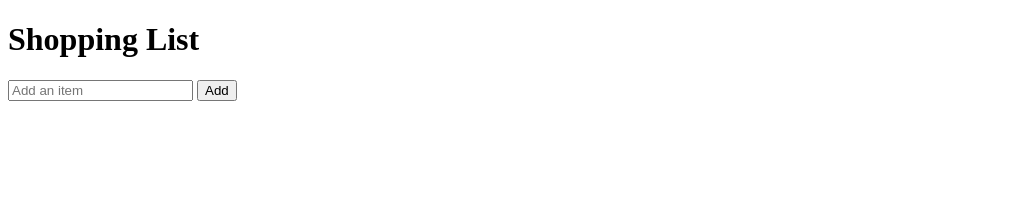
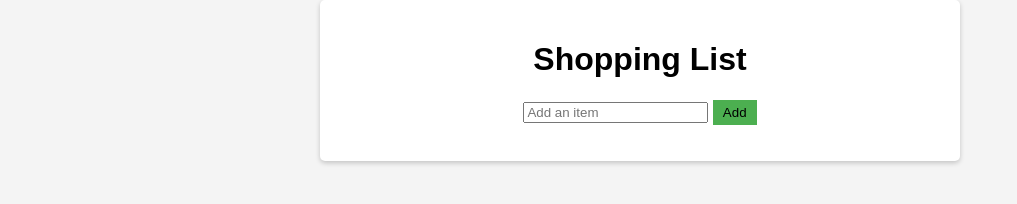
Before and after one commit to SchoolOfCode/bc15-w3-d1-workshop-debugging-team_28_week3, a plain HTML site: page ticket-1/index.html in a window 1280 px wide. Shown: the whole page, without its empty margins (0-1017 px from the left). Drawn offline with Linux system fonts and the light colour scheme.

Commit message:
Ticket 1 complete

```diff
--- a/ticket-1/index.html
+++ b/ticket-1/index.html
@@ -4,7 +4,7 @@
     <meta charset="UTF-8" />
     <meta name="viewport" content="width=device-width, initial-scale=1.0" />
     <title>Shopping List</title>
-    <link rel="stylesheet" href="style.css" />
+    <link rel="stylesheet" href="styles.css" />
   </head>
   <body>
     <div class="container">
--- a/ticket-1/styles.css
+++ b/ticket-1/styles.css
@@ -35,9 +35,9 @@ li {
   border-bottom: 1px solid #ccc;
 }
 
-button {
+#addItemBtn {
   background-color: #4caf50;
-  color: #fff;
+  color: black;
   border: none;
   padding: 5px 10px;
   cursor: pointer;
```
